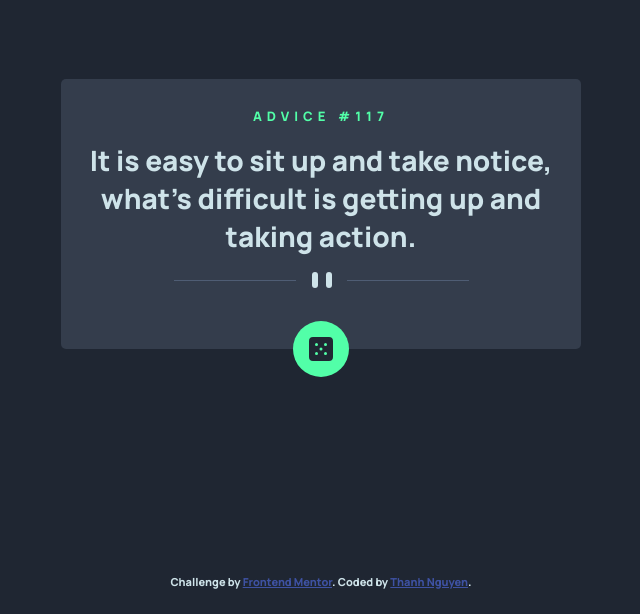
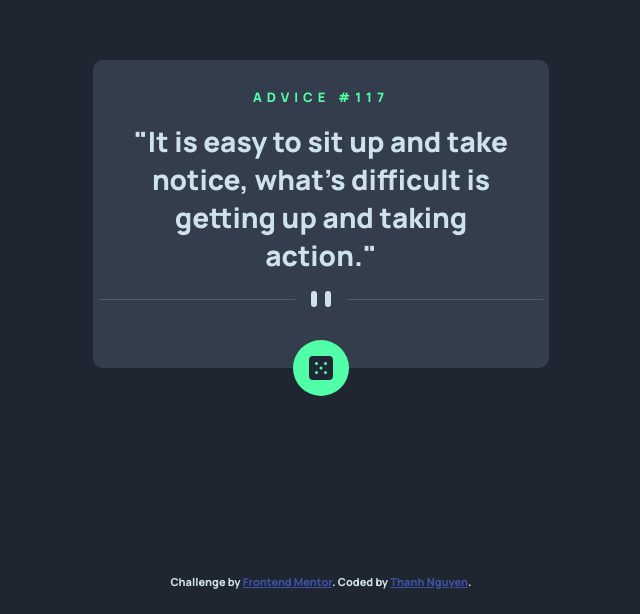
Before and after one commit to colormethanh/Advice_Generator_App, a React (Vite) app in the folder advice-generator-app/: page / in a window 1280 px wide. Shown: the part 186-800 px from the top of the page, without its empty margins (319-959 px from the left). Built offline with nearby package versions, Linux system fonts and the light colour scheme.

Commit message:
edited svg and box height

```diff
--- a/advice-generator-app/src/App.css
+++ b/advice-generator-app/src/App.css
@@ -42,7 +42,7 @@ body {
 
 .box {
   width: 90%;
-  border-radius: 5px;
+  border-radius: 10px;
   display: flex;
   flex-direction: column;
   text-align: center;
@@ -85,6 +85,10 @@ body {
 
 @media screen and (min-width: 800px) {
   .box{
-    width: 40%;
+    width: 35%;
+  }
+  .advice-content {
+    padding-left: 2rem;
+    padding-right: 2rem;
   }
 }
--- a/advice-generator-app/src/App.jsx
+++ b/advice-generator-app/src/App.jsx
@@ -3,6 +3,7 @@ import axios from "axios";
 import './App.css'
 
 function App() {
+  const [windowWidth, setWindowWidth] = useState(window.innerWidth)
   const [adviceTitle, setAdviceTitle] = useState("117")
   const [adviceContent, setAdviceContent] = useState("It is easy to sit up and take notice, what's difficult is getting up and taking action.")
 
@@ -14,8 +15,17 @@ function App() {
         setAdviceTitle(resp.data.slip.id)
         setAdviceContent(resp.data.slip.advice)
       })
+  }
 
+  const handleResize = () => {
+    setWindowWidth(window.innerWidth)
   }
+
+  useEffect(() => {
+    window.addEventListener("resize", ()=>{
+      handleResize()
+    })
+  })
 
   return (
     <>
@@ -26,12 +36,16 @@ function App() {
           </div>
 
           <div className="advice-content txt-large">
-            {adviceContent}
+            "{adviceContent}"
           </div>
 
           <div className="advice-divider">
-            {/* TODO: Fix SVG */}
-            <svg width="295" height="16" xmlns="http://www.w3.org/2000/svg"><g fill="none" fillRule="evenodd"><path fill="#4F5D74" d="M0 8h122v1H0zM173 8h122v1H173z"/><g transform="translate(138)" fill="#CEE3E9"><rect width="6" height="16" rx="3"/><rect x="14" width="6" height="16" rx="3"/></g></g></svg>
+            {
+              windowWidth > 1200 ?
+              <svg width="444" height="16" xmlns="http://www.w3.org/2000/svg"><g fill="none" fill-rule="evenodd"><path fill="#4F5D74" d="M0 8h196v1H0zM248 8h196v1H248z"/><g transform="translate(212)" fill="#CEE3E9"><rect width="6" height="16" rx="3"/><rect x="14" width="6" height="16" rx="3"/></g></g></svg>
+              :
+              <svg width="295" height="16" xmlns="http://www.w3.org/2000/svg"><g fill="none" fillRule="evenodd"><path fill="#4F5D74" d="M0 8h122v1H0zM173 8h122v1H173z"/><g transform="translate(138)" fill="#CEE3E9"><rect width="6" height="16" rx="3"/><rect x="14" width="6" height="16" rx="3"/></g></g></svg>
+            }
           </div>
 
           <div className="advice-generate">
```
